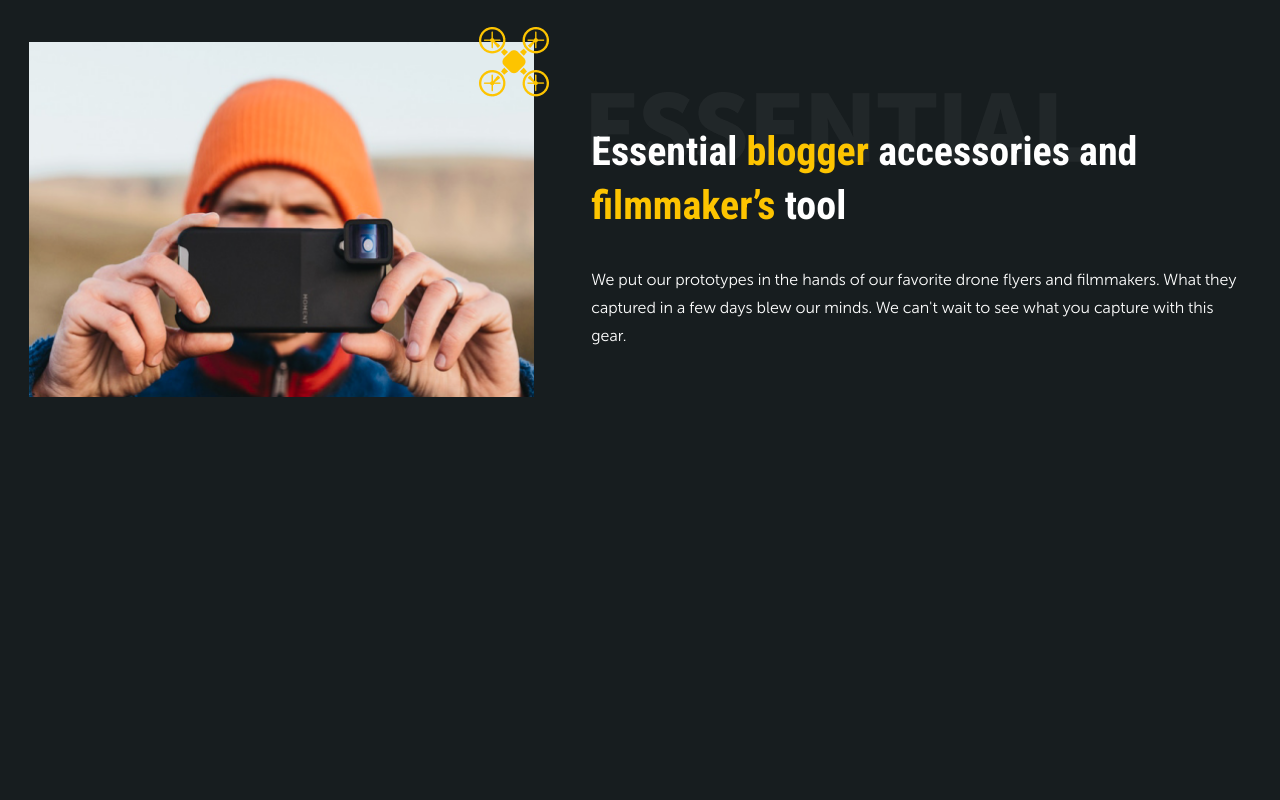
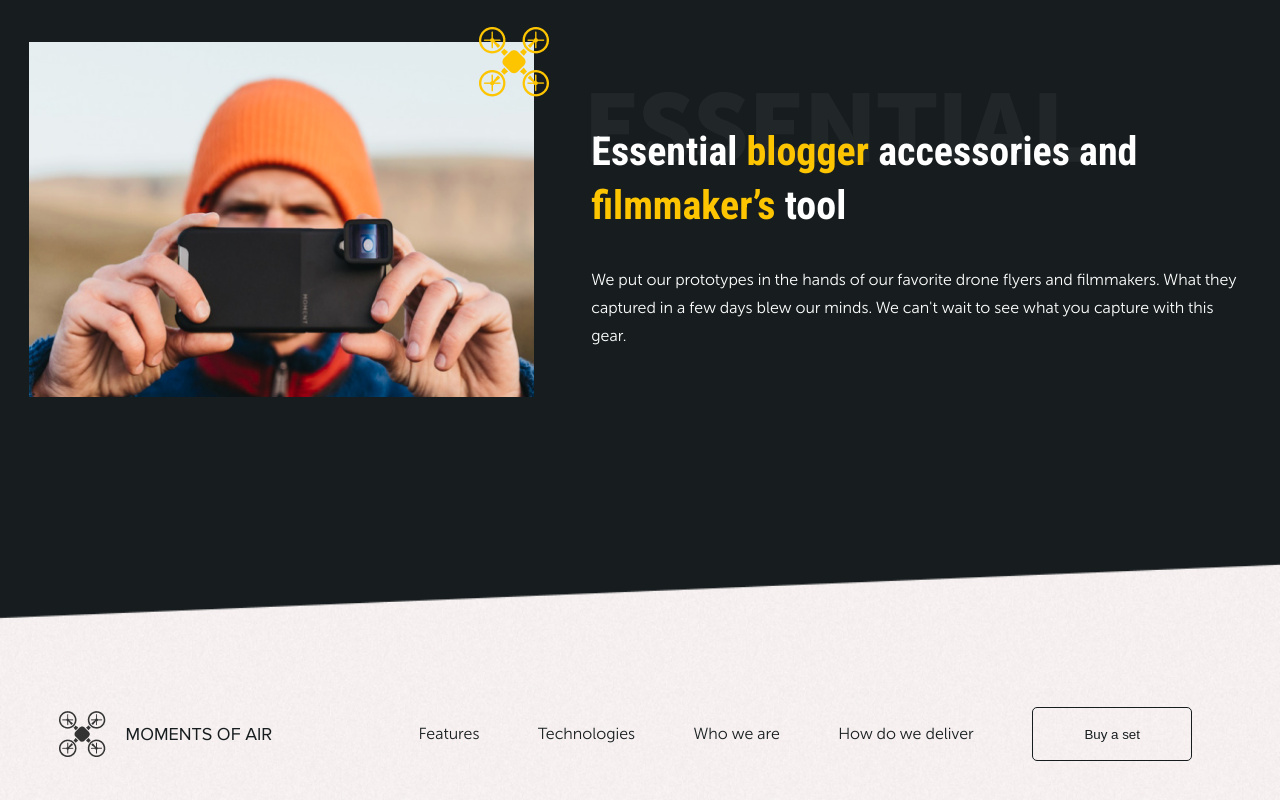
Before and after one commit to dariaharets/project, a Vue app: page / in a window 1280 px wide. Shown: the part 882-1682 px from the top of the page. Before the commit the page ends 1426 px from the top, so only its background shows below. Built offline with nearby package versions, Linux system fonts and the light colour scheme.

Commit message:
footer component

```diff
--- a/src/App.vue
+++ b/src/App.vue
@@ -5,6 +5,7 @@
     <Section2 />
     <Section3 />
     <Section4 />
+    <Footer/>
   </div>
 </template>
 
@@ -14,6 +15,7 @@ import Section1 from "./components/Section1.vue";
 import Section2 from "./components/Section2.vue";
 import Section3 from "./components/Section3.vue";
 import Section4 from "./components/Section4.vue";
+import Footer from "./components/Footer.vue";
 
 export default {
   name: "Home",
@@ -23,6 +25,7 @@ export default {
     Section2,
     Section3,
     Section4,
+    Footer,
   },
 };
 </script>
@@ -56,6 +59,7 @@ body {
   scroll-behavior: smooth;
   background-color: $dark;
   margin: 0 auto;
+  color: white;
 }
 a{
   text-decoration: none;
@@ -68,7 +72,6 @@ h1 {
   font-size: 74px;
   font-weight: bold;
   line-height: 87px;
-  color: white;
   margin: 0;
   padding: 0;
 }
@@ -76,17 +79,14 @@ h2 {
   font-family: "Roboto Condensed", sans-serif;
   font-size: 40px;
   line-height: 54px;
-  color: white;
 }
 h3{
     font-family: "Roboto Condensed", sans-serif;
     font-size: 22px;
-    color: white;
     font-weight: bold;
 }
 p {
   font-family: "Museo Sans Cyrl", sans-serif;
-  color: white;
   font-size: 16px;
   line-height: 28px;
 }
--- /dev/null
+++ b/src/components/Footer.vue
@@ -0,0 +1,94 @@
+<template>
+  <footer class="footer">
+    <div class="footer__logo">
+      <div class="footer__logo-logo"></div>
+      <div class="footer__logo-text">
+        <span>MOMENTS OF AIR</span>
+      </div>
+    </div>
+    <div class="menu">
+      <a href="#">
+        <div class="menu__item">
+          <p>Features</p>
+        </div>
+      </a>
+      <a href="#">
+        <div class="menu__item">
+          <p>Technologies</p>
+        </div>
+      </a>
+      <a href="#">
+        <div class="menu__item">
+          <p>Who we are</p>
+        </div>
+      </a>
+      <a href="#">
+        <div class="menu__item">
+          <p>How do we deliver</p>
+        </div>
+      </a>
+      <div class="menu__item">
+        <button class="rare-button">Buy a set</button>
+      </div>
+    </div>
+  </footer>
+</template>
+
+<script>
+export default {
+  name: "Footer",
+};
+</script>
+
+<style  lang="scss" scoped>
+$dark: #171d1f;
+$yellow: #fdc400;
+$transparent: rgba(246, 246, 246, 0.05);
+.footer {
+  width: 100%;
+  height: 260px;
+  background-image: url("../assets/footer.png");
+  background-repeat: no-repeat;
+  background-size: cover;
+  padding-top: 60px;
+  color: $dark;
+  justify-content: space-around;
+  display: flex;
+  margin: 0 auto;
+  &__logo {
+    display: flex;
+    justify-content: space-around;
+    align-items: center;
+    font-family: "Proxima Nova", sans-serif;
+    font-size: 18px;
+    &-logo {
+      height: 47px;
+      width: 47px;
+      background-image: url("../assets/logo-footer.png");
+      background-position: center;
+      background-repeat: no-repeat;
+      margin-right: 20px;
+    }
+  }
+  .menu {
+  display: flex;
+  justify-content: space-around;
+  align-items: center;
+  width: 65%;
+  font-size: 14px;
+}
+  .rare-button {
+    width: 160px;
+    height: 54px;
+    background-color: transparent;
+    border-radius: 5px;
+    border: 1px solid $dark;
+    color: $dark;
+  }
+  .rare-button:hover {
+    background-color: $yellow;
+    color: $dark;
+    border: none;
+  }
+}
+</style>
```
Also changed, not shown: src/assets/footer.png (added), src/assets/logo-footer.png (added).
